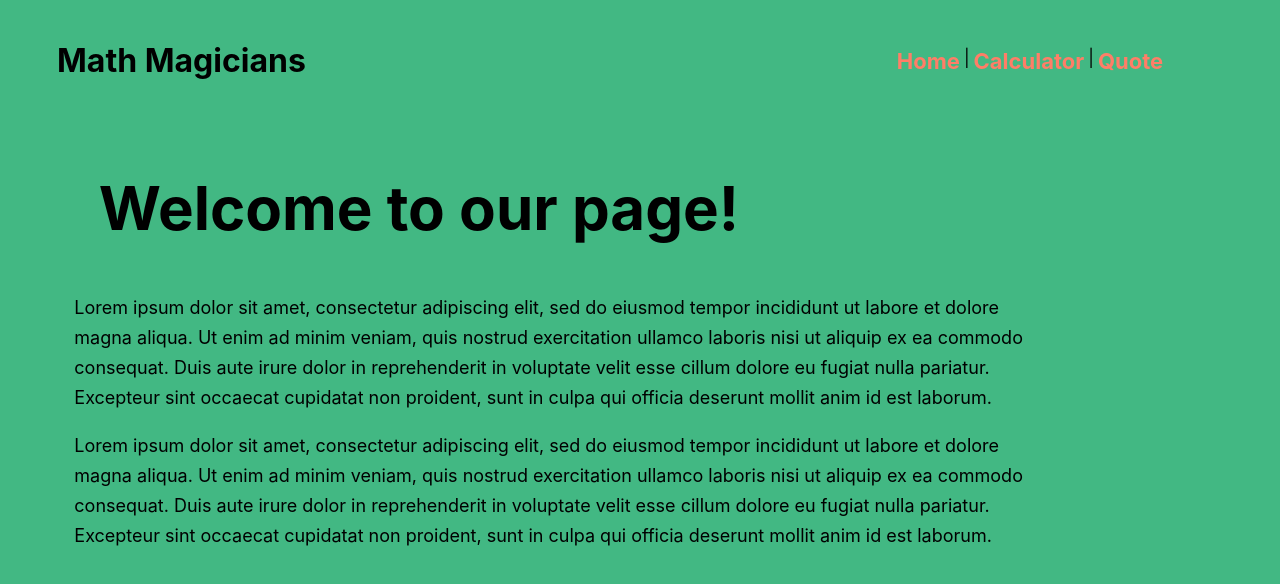
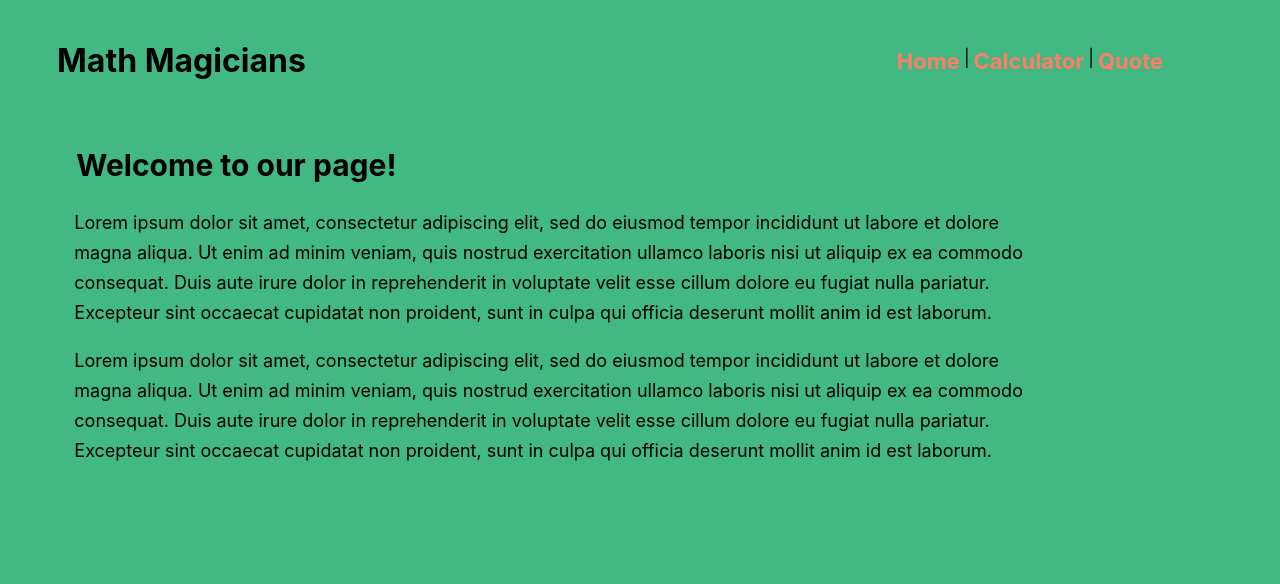
Before and after one commit to IvonneBenitesRodriguez/mathMagicians, a React (Create React App) app: page /home in a window 1280 px wide. Shown: the top 584 px of the page. Built offline with nearby package versions, Linux system fonts and the light colour scheme.

Commit message:
Style: update file

```diff
--- a/src/styles/homestyle.css
+++ b/src/styles/homestyle.css
@@ -1,7 +1,7 @@
 h2 {
-  margin-left: 2.5%;
   font-weight: bold;
-  font-size: 60px;
+  font-size: 30px;
+  padding-left: 2px;
 }
 
 div {
```
